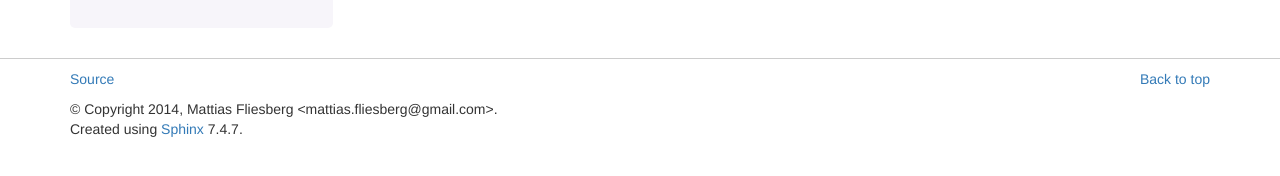
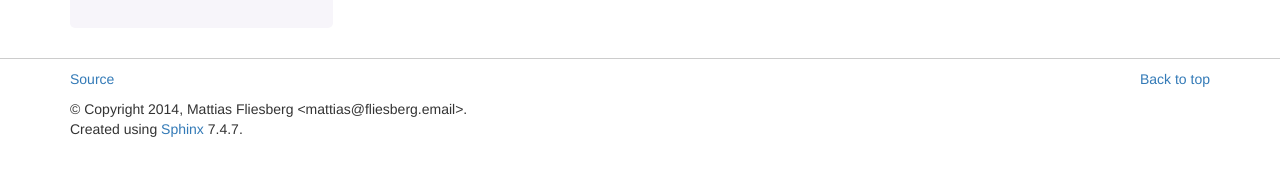
Before and after one commit to opmuse/opmuse, a Sphinx documentation site: the page built from docs/reference.opmuse.bgtask.rst, in a window 1280 px wide. Shown: the part 241-417 px from the top of the page. Built offline with Sphinx 7.4.7, drawn with Linux system fonts in a browser that asks for light colours; nearby versions of some CDN libraries; library files that are not in the unit come from our copies.

Commit message:
updated email to mattias@fliesberg.email

```diff
--- a/docs/conf.py
+++ b/docs/conf.py
@@ -59,7 +59,7 @@ master_doc = 'index'
 
 # General information about the project.
 project = 'opmuse'
-copyright = '2014, Mattias Fliesberg <mattias.fliesberg@gmail.com>'
+copyright = '2014, Mattias Fliesberg <mattias@fliesberg.email>'
 
 # The version info for the project you're documenting, acts as replacement for
 # |version| and |release|, also used in various other places throughout the
@@ -226,7 +226,7 @@ latex_elements = {
 #  author, documentclass [howto, manual, or own class]).
 latex_documents = [
   ('index', 'opmuse.tex', 'opmuse Documentation',
-   'Mattias Fliesberg \\textless{}mattias.fliesberg@gmail.com\\textgreater{}', 'manual'),
+   'Mattias Fliesberg \\textless{}mattias@fliesberg.email\\textgreater{}', 'manual'),
 ]
 
 # The name of an image file (relative to this directory) to place at the top of
@@ -256,7 +256,7 @@ latex_documents = [
 # (source start file, name, description, authors, manual section).
 man_pages = [
     ('index', 'opmuse', 'opmuse Documentation',
-     ['Mattias Fliesberg <mattias.fliesberg@gmail.com>'], 1)
+     ['Mattias Fliesberg <mattias@fliesberg.email>'], 1)
 ]
 
 # If true, show URL addresses after external links.
@@ -270,7 +270,7 @@ man_pages = [
 #  dir menu entry, description, category)
 texinfo_documents = [
   ('index', 'opmuse', 'opmuse Documentation',
-   'Mattias Fliesberg <mattias.fliesberg@gmail.com>', 'opmuse', 'One line description of project.',
+   'Mattias Fliesberg <mattias@fliesberg.email>', 'opmuse', 'One line description of project.',
    'Miscellaneous'),
 ]
 
--- a/setup.py
+++ b/setup.py
@@ -159,7 +159,7 @@ setup(
     description="A web application to play, organize, share and make your music library social.",
     long_description=open('README.md', 'r').read(),
     author="Mattias Fliesberg",
-    author_email="mattias.fliesberg@gmail.com",
+    author_email="mattias@fliesberg.email",
     url="http://opmu.se/",
     license="AGPLv3+",
     install_requires=install_requires,
```
